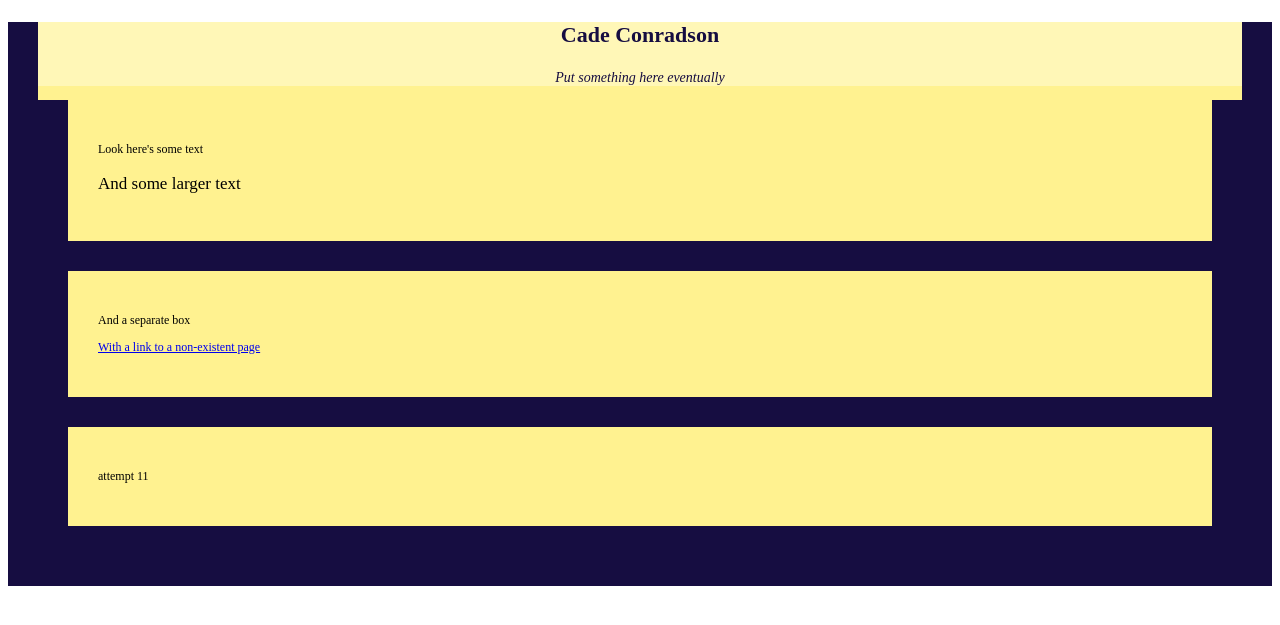
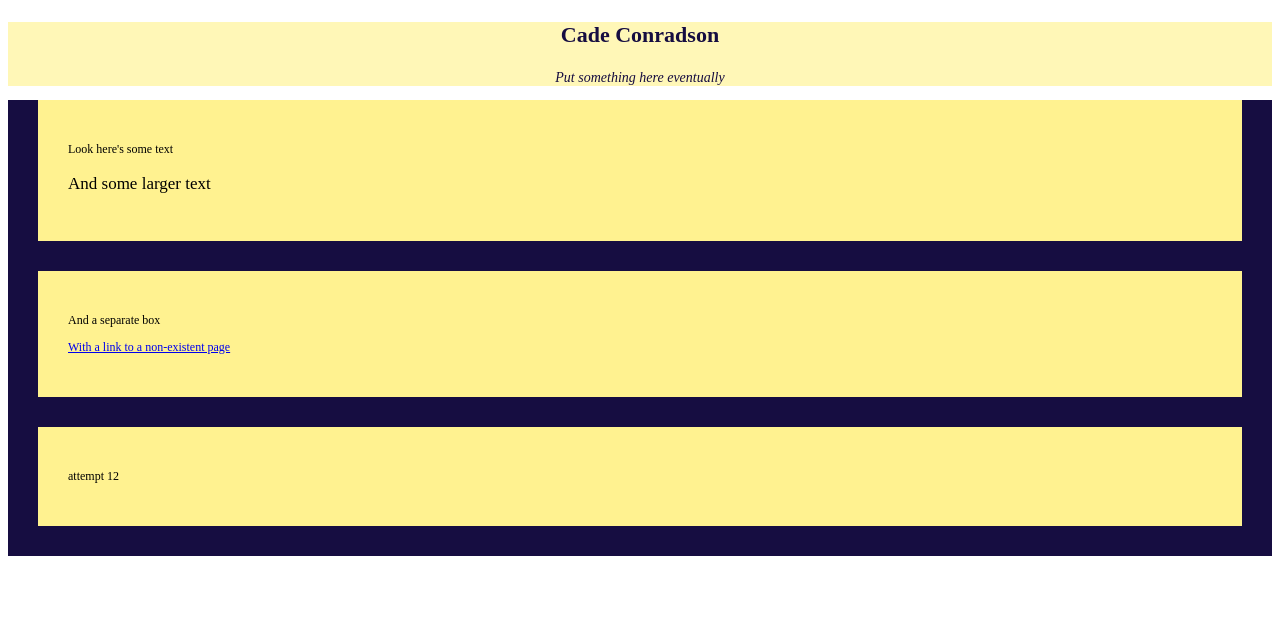
Before and after one commit to cconradson/cconradson.github.io, a Jekyll site: the page built from index.html, in a window 1280 px wide. Shown: the top 625 px of the page. Built offline with Jekyll 4.4.1, drawn with Linux system fonts in a browser that asks for light colours.

Commit message:
style attempt 12

```diff
--- a/assets/css/main.css
+++ b/assets/css/main.css
@@ -4,17 +4,17 @@ header {
 	color: #160d41;
 }
 
-div[class='container'] {
-	padding: 0px;
-	border: 15 px solid #160d41;
-}
-
-div {
+div[class='default'] {
 	background-color: #fff290;
 	padding: 30px;
 	border-color: #160d41;
 	border-style: solid;
 	border-width: 0px 30px 30px 30px;
+}
+
+div[class='container'] {
+	padding: 0px;
+	border: 15 px solid #160d41;
 }
 
 h3[class='site.title'] {
--- a/index.html
+++ b/index.html
@@ -2,18 +2,18 @@
 layout: default
 ---
 
-<div>
+<div class='default'>
 	<p>Look here's some text</p>
 	<p class='larger'>And some larger text</p>
 </div>
 
-<div>
+<div class='default'>
 	<p>And a separate box</p>
 	<p>
 		<a href='{{ site.url }}/second.html'>With a link to a non-existent page</a>
 	</p>
 </div>
 
-<div>
-	<p>attempt 11</p>
+<div class = 'default'>
+	<p>attempt 12</p>
 </div>
```
Also changed, not shown: _includes/top.html (line endings or trailing spaces).
